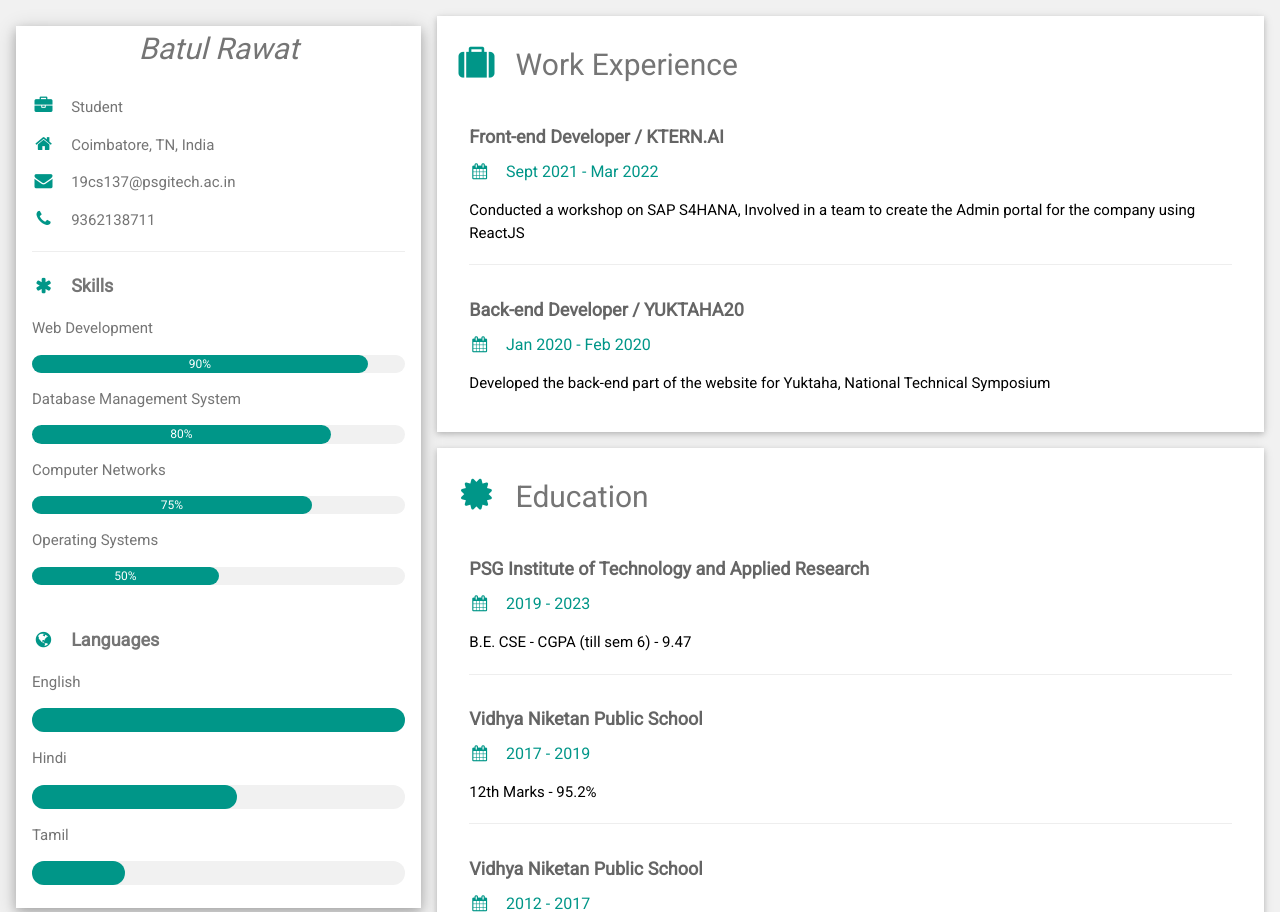
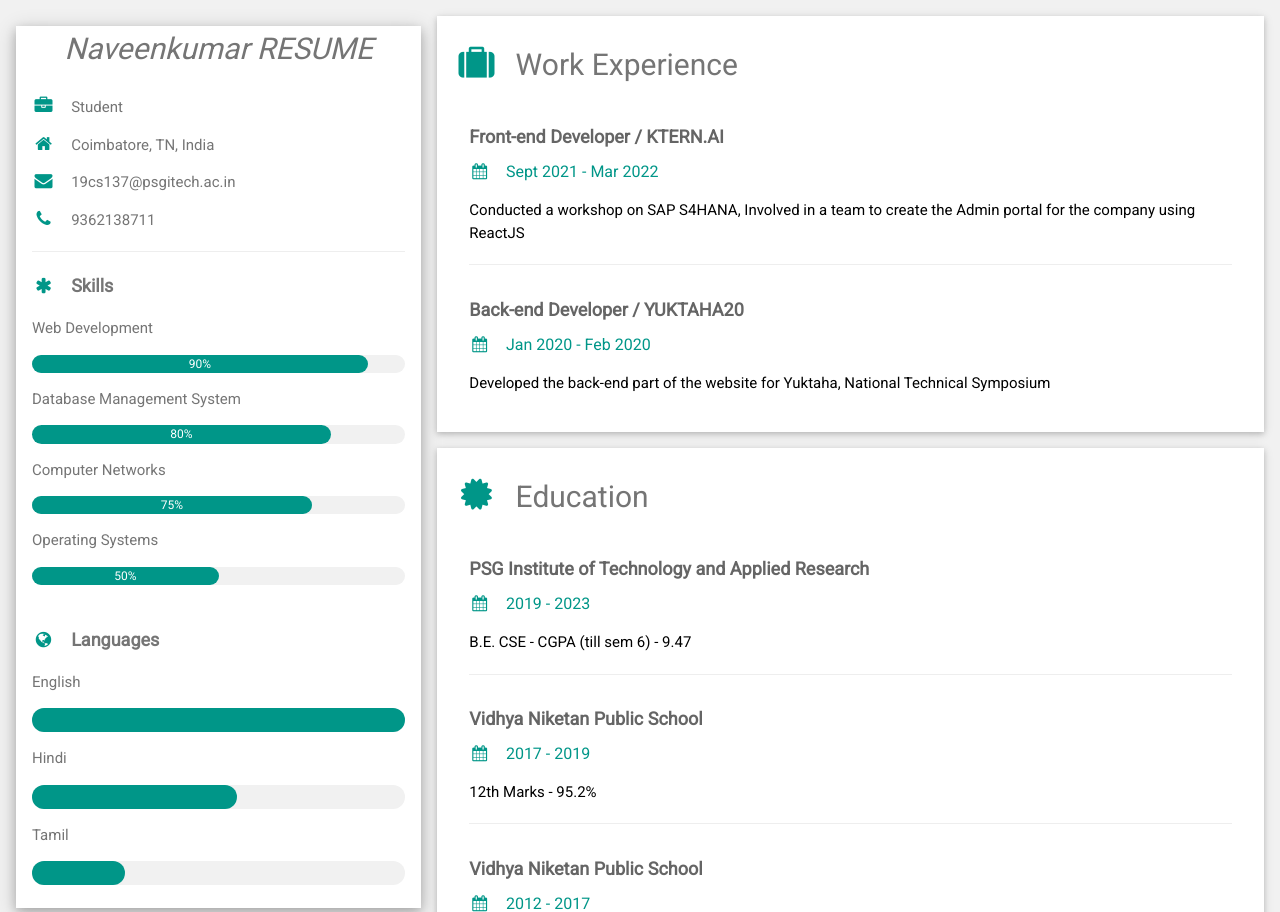
Before and after one commit to lost-n4v33n/cclab-ex-main, a Flask app: page / in a window 1280 px wide. Shown: the top 912 px of the page. Run offline with Flask 2, Linux system fonts and the light colour scheme.

Commit message:
Update index.html

```diff
--- a/cclab-ex-main/cclab-ex/templates/index.html
+++ b/cclab-ex-main/cclab-ex/templates/index.html
@@ -34,7 +34,7 @@
           <div class="w3-white w3-text-grey w3-card-4">
             <div class="w3-display-container">
               <em
-                ><center><h2>Batul Rawat</h2></center></em
+                ><center><h2>Naveenkumar RESUME</h2></center></em
               >
             </div>
             <div class="w3-container">
```
